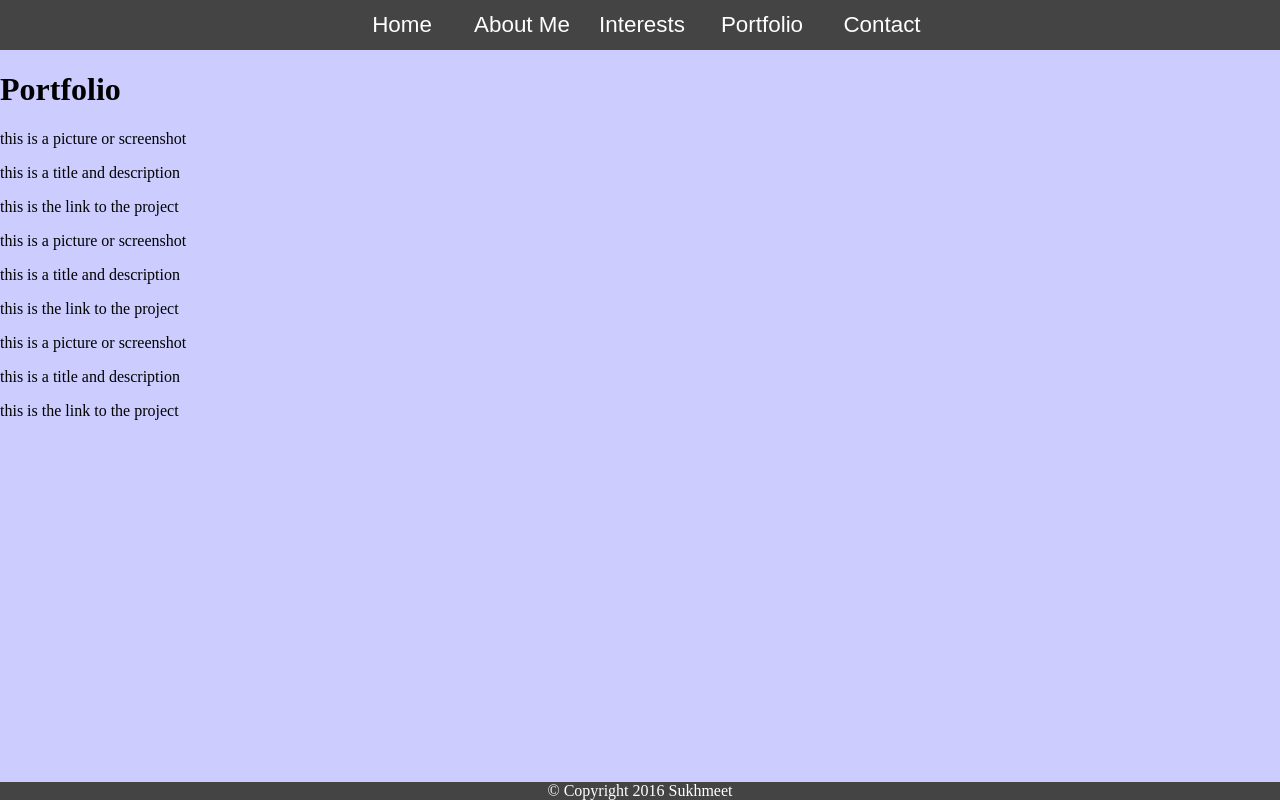
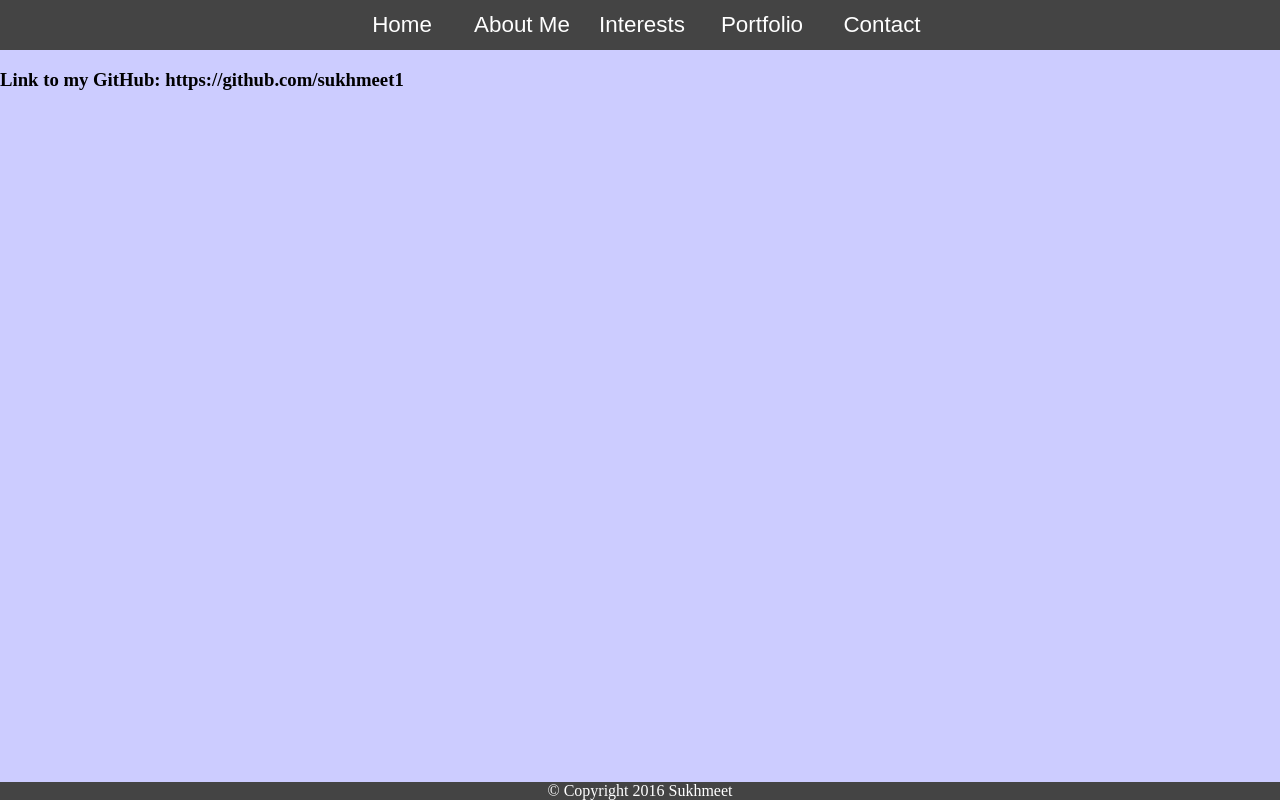
Before and after one commit to sukhmeet1/sukhmeet1.github.io, a plain HTML site: page portfolio.html in a window 1280 px wide. Drawn offline with Linux system fonts and the light colour scheme.

Commit message:
Update portfolio.html

```diff
--- a/portfolio.html
+++ b/portfolio.html
@@ -21,31 +21,7 @@
 		</ul>
 	</nav>
 
-	<h1> Portfolio </h1>
-
-	<section>
-		<article>
-			<p id="portbox1"> this is a picture or screenshot </p>
-			<p id="portbox2"> this is a title and description </p>
-			<p id="portbox3"> this is the link to the project </p>
-		</article>
-	</section>
-
-	<section>
-		<article>
-			<p id="portbox1"> this is a picture or screenshot </p>
-			<p id="portbox2"> this is a title and description </p>
-			<p id="portbox3"> this is the link to the project </p>
-		</article>
-	</section>
-
-	<section>
-		<article>
-			<p id="portbox1"> this is a picture or screenshot </p>
-			<p id="portbox2"> this is a title and description </p>
-			<p id="portbox3"> this is the link to the project </p>
-		</article>
-	</section>
+	<h3> Link to my GitHub: https://github.com/sukhmeet1 </h3>
 
 	<footer>&copy; Copyright 2016 Sukhmeet</footer>
 
```
